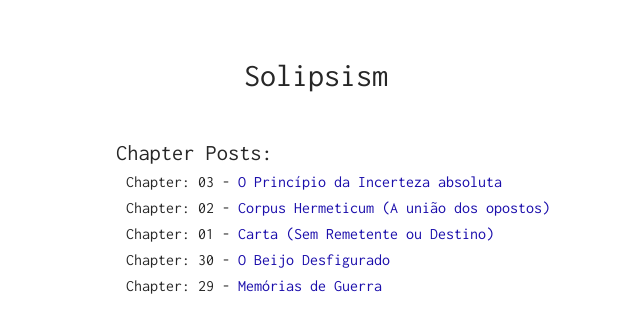
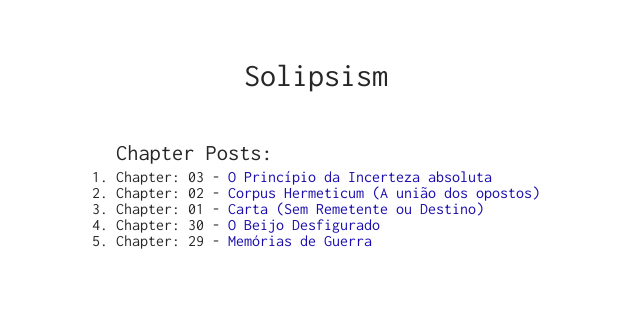
Before and after one commit to sorathpanzer/sorathpanzer.github.io, a Jekyll site: the page built from index.html, in a window 1280 px wide. Shown: the top 333 px of the page, without its empty margins (224-864 px from the left). Built offline with Jekyll 4.4.1, drawn with Linux system fonts in a browser that asks for light colours.

Commit message:
Update index.html

```diff
--- a/index.html
+++ b/index.html
@@ -6,7 +6,7 @@ layout: default
 
 <div class="blog">
     <h1>Chapter Posts:</h1>
-    <ul>
+    <ol>
         {% for post in site.posts %}
         <li>
             Chapter: <span class="date">{{ post.date | date: '%d' }}</span>  - <a href="{{ post.url }}">{{ post.title }}</a>
```
